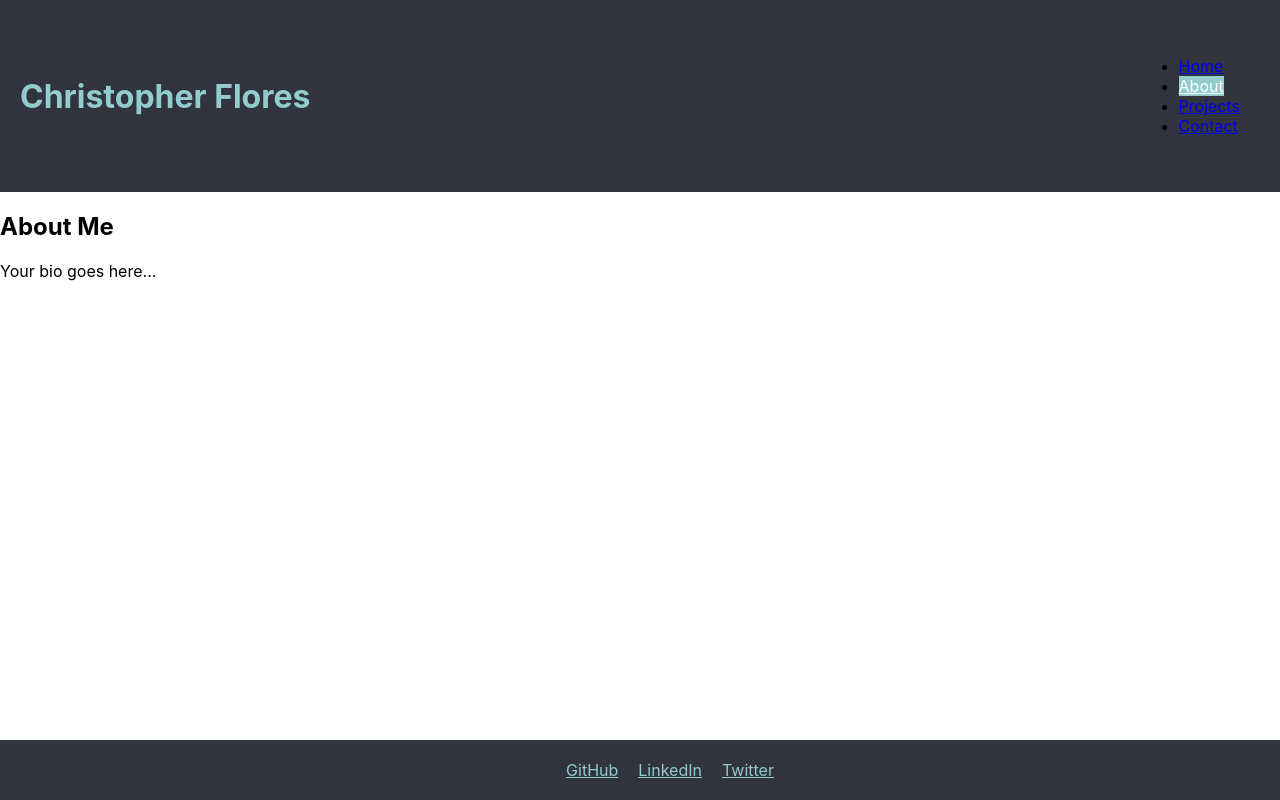
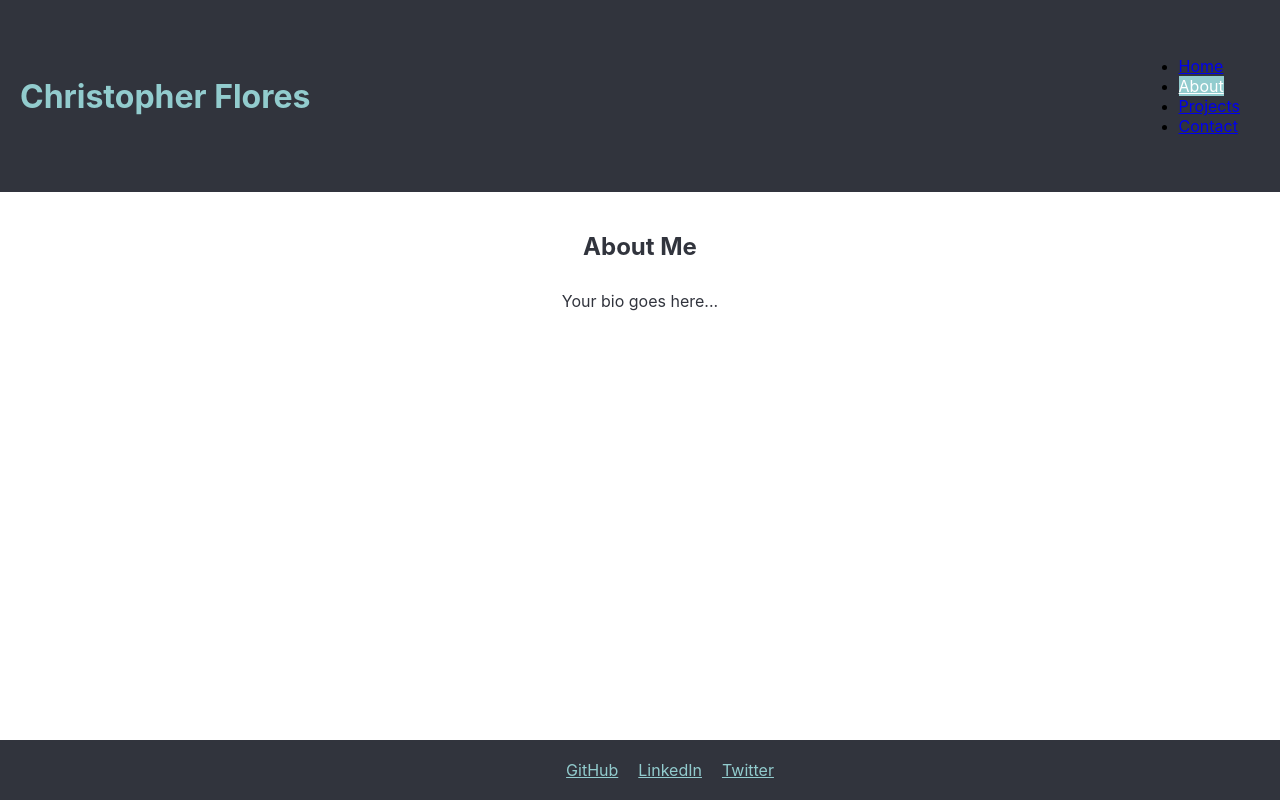
Before and after one commit to christopherflores9312/ReactPortfolio, a React (Create React App) app: page /about in a window 1280 px wide. Built offline with nearby package versions, Linux system fonts and the light colour scheme.

Commit message:
about styled

```diff
--- a/src/About.js
+++ b/src/About.js
@@ -1,9 +1,10 @@
 import React from 'react';
+import styles from './About.module.css';
 // import avatar from './path_to_your_image'; // replace with the path to your image
 
 function About() {
   return (
-    <section>
+    <section className={styles.about}>
       {/* <img src={avatar} alt="Your Name" /> */}
       <h2>About Me</h2>
       <p>Your bio goes here...</p>
--- /dev/null
+++ b/src/About.module.css
@@ -0,0 +1,25 @@
+.about {
+    display: flex;
+    flex-direction: column;
+    align-items: center;
+    justify-content: center;
+    padding: 20px;
+  }
+
+  .about img {
+    width: 150px;
+    height: 150px;
+    border-radius: 50%;
+    object-fit: cover;
+  }
+
+  .about h2 {
+    color: #31343d;
+    margin-top: 20px;
+  }
+
+  .about p {
+    color: #31343d;
+    text-align: center;
+    margin-top: 10px;
+  }
```
